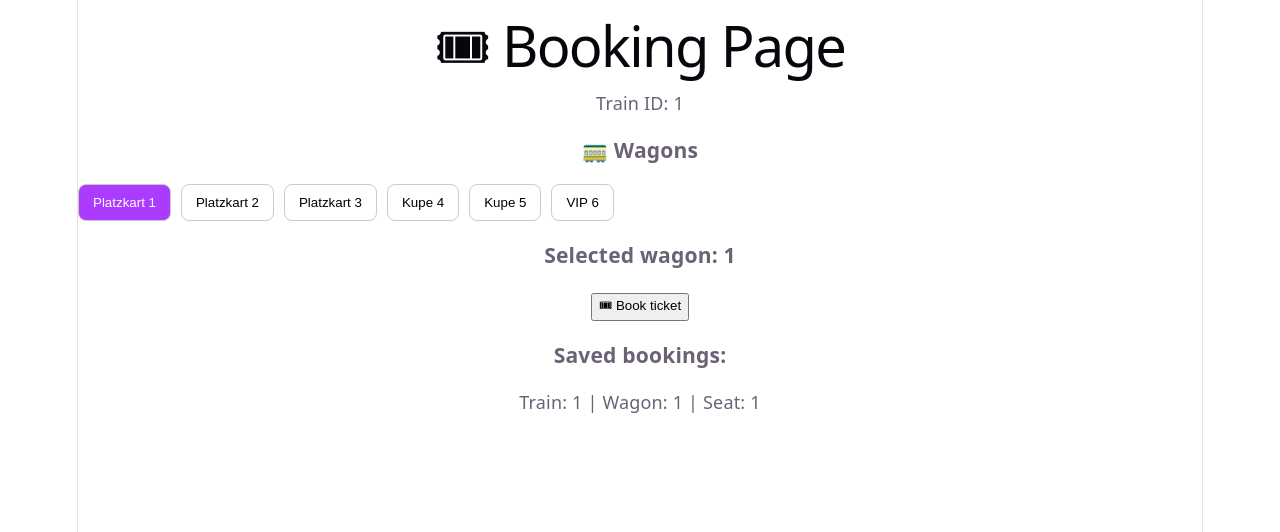
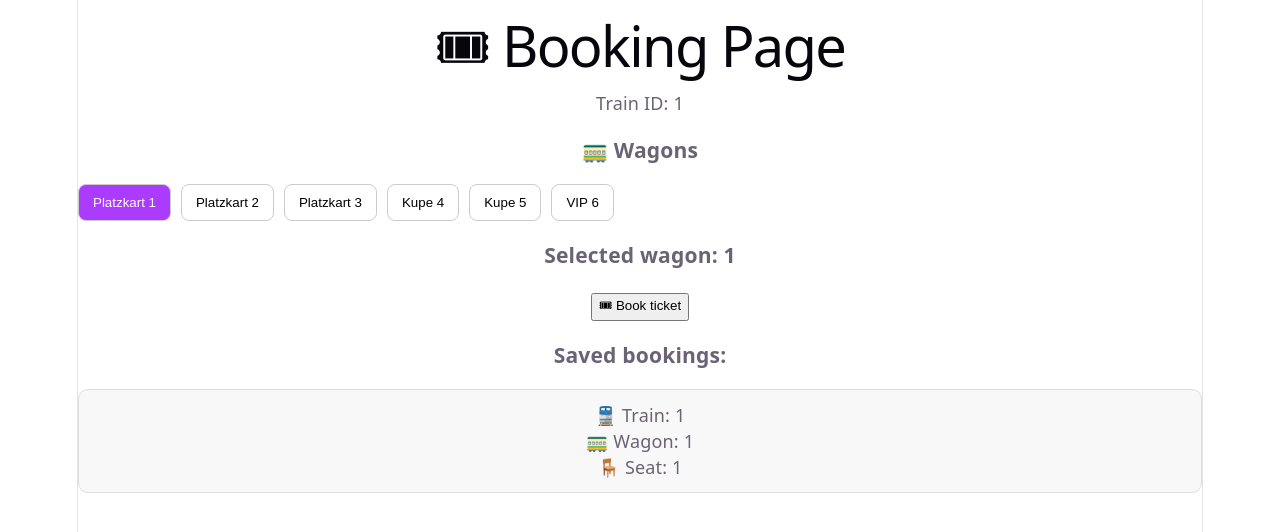
Before and after one commit to YuliaLiber/railway, a React (Vite) app: page /booking/1 in a window 1280 px wide. Both pictures are taken after a click on the button "🎟 Book ticket". Shown: the top 532 px of the page. Built offline with nearby package versions, Linux system fonts and the light colour scheme.

Commit message:
connect booking state to UI

```diff
--- a/src/pages/Booking.jsx
+++ b/src/pages/Booking.jsx
@@ -48,14 +48,38 @@ export default function Booking() {
 
       <h3>Saved bookings:</h3>
 
-      {bookings.map((b, index) => (
-        <p key={index}>
-          Train: {b.trainId} |
-          Wagon: {b.wagon} |
-          Seat: {b.seat}
-        </p>
-      ))}
+      <div
+  style={{
+    marginTop: "20px",
+    display: "flex",
+    flexDirection: "column",
+    gap: "10px"
+  }}
+>
 
+  {bookings.map((b, index) => (
+    <div
+      key={index}
+      style={{
+        padding: "12px",
+        border: "1px solid #ddd",
+        borderRadius: "10px",
+        background: "#f8f8f8"
+      }}
+    >
+      🚆 Train: {b.trainId}
+
+      <br />
+
+      🚃 Wagon: {b.wagon}
+
+      <br />
+
+      🪑 Seat: {b.seat}
+    </div>
+  ))}
+
+</div>
     </div>
   );
 }
```
